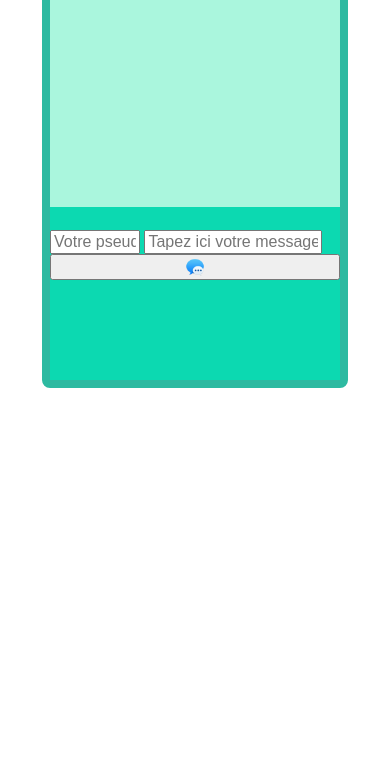
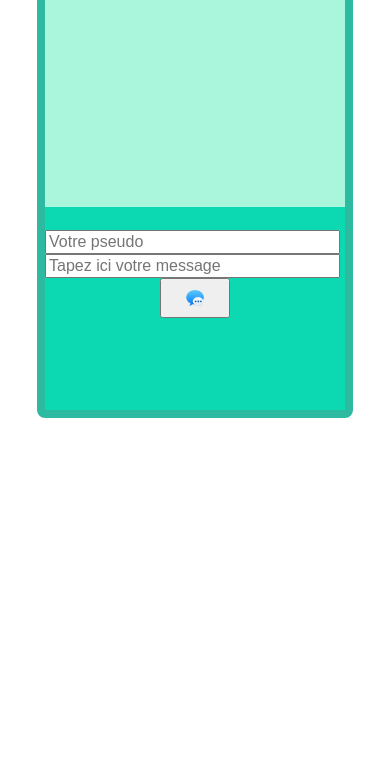
Before and after one commit to Cynedi/minichat, a plain HTML site: page index.html in a window 390 px wide. Shown: the part 78-844 px from the top of the page. Drawn offline with nearby package versions, Linux system fonts and the light colour scheme; a web font is replaced by a local one.

Commit message:
input responsive different navigateur

```diff
--- a/css/main.css
+++ b/css/main.css
@@ -59,7 +59,7 @@ body {
   font-family: 'Muli', sans-serif;
 }
 #conversation {
-  width: 280px;
+  width: 290px;
   height: 200px;
   background-color: rgb(170, 246, 221);
   overflow-x: hidden;
@@ -69,24 +69,31 @@ body {
 }
 
 #chat{
-  width: 290px;
-  height: 450px;
+  width: 300px;
+  height: 480px;
   background-color: rgb(12, 217, 177);
   border:rgb(45, 186, 161) 8px solid;
   border-radius: 8px;
   margin: auto;
 }
  #send {
-   width: 100%;
+   width: 70px;
+height: 40px;
+   display: flex;
+   margin: auto;
  }
 
 
  input {
    width: 82px;
+   display: block;
+   margin: auto;
  }
 
- #write {
-   width: 170px;
+
+ #pseudo, #write {
+   margin: 0 !important;
+   width: 287px;
  }
 
 h1 {
@@ -101,13 +108,6 @@ img {
   width: 100px;
   display: flex;
 }
-
-
-
-
-
-
-
 
 
 
@@ -128,6 +128,7 @@ margin-top: 80px;
 }
 
 #send {
+
   width: 70px;
   height: 50px;
 }
@@ -137,7 +138,11 @@ margin-top: 80px;
 }
 
 #write {
-  width: 330px;
+  width: 350px;
+}
+
+#input {
+  display: inline-flex;
 }
 
 
```
